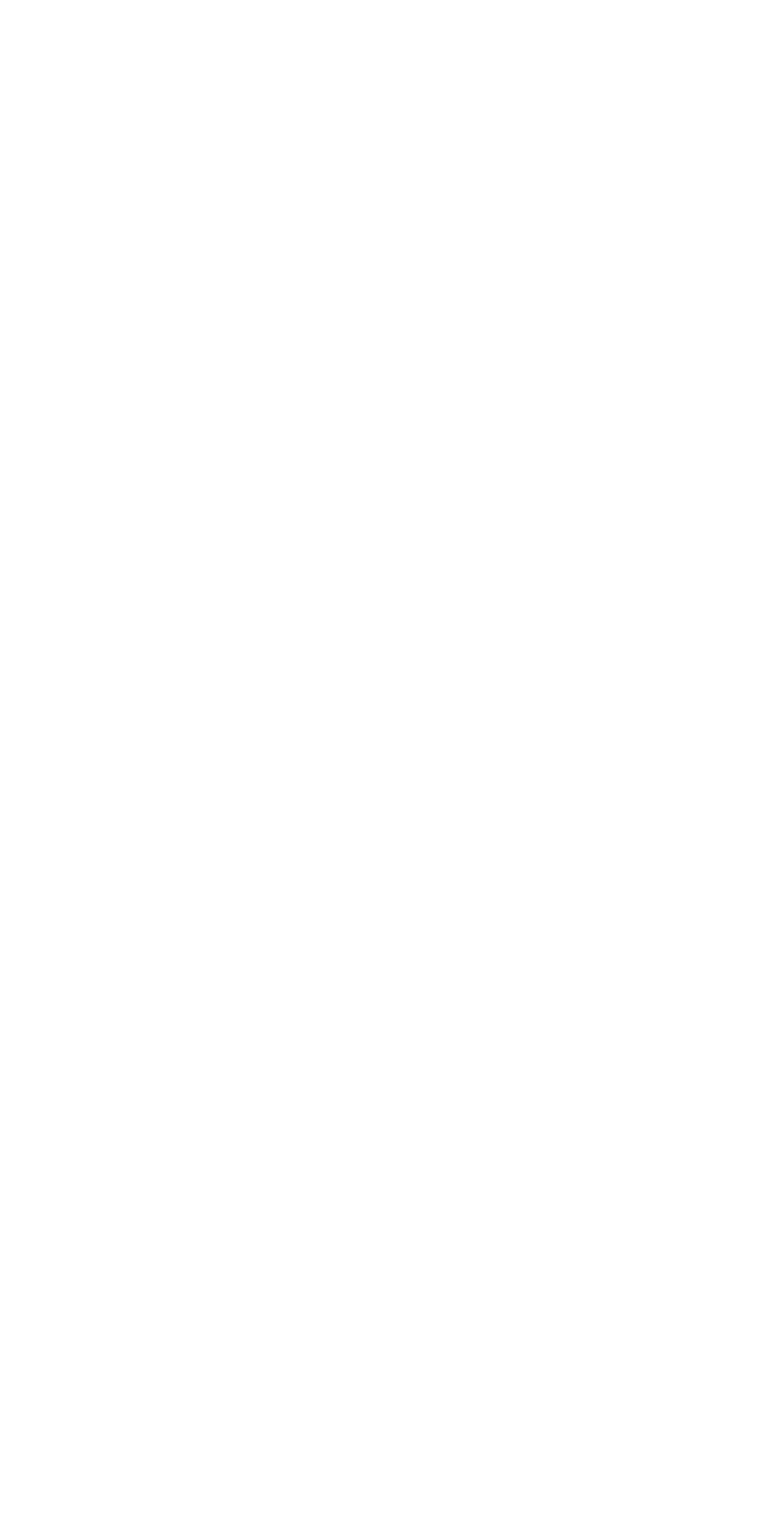
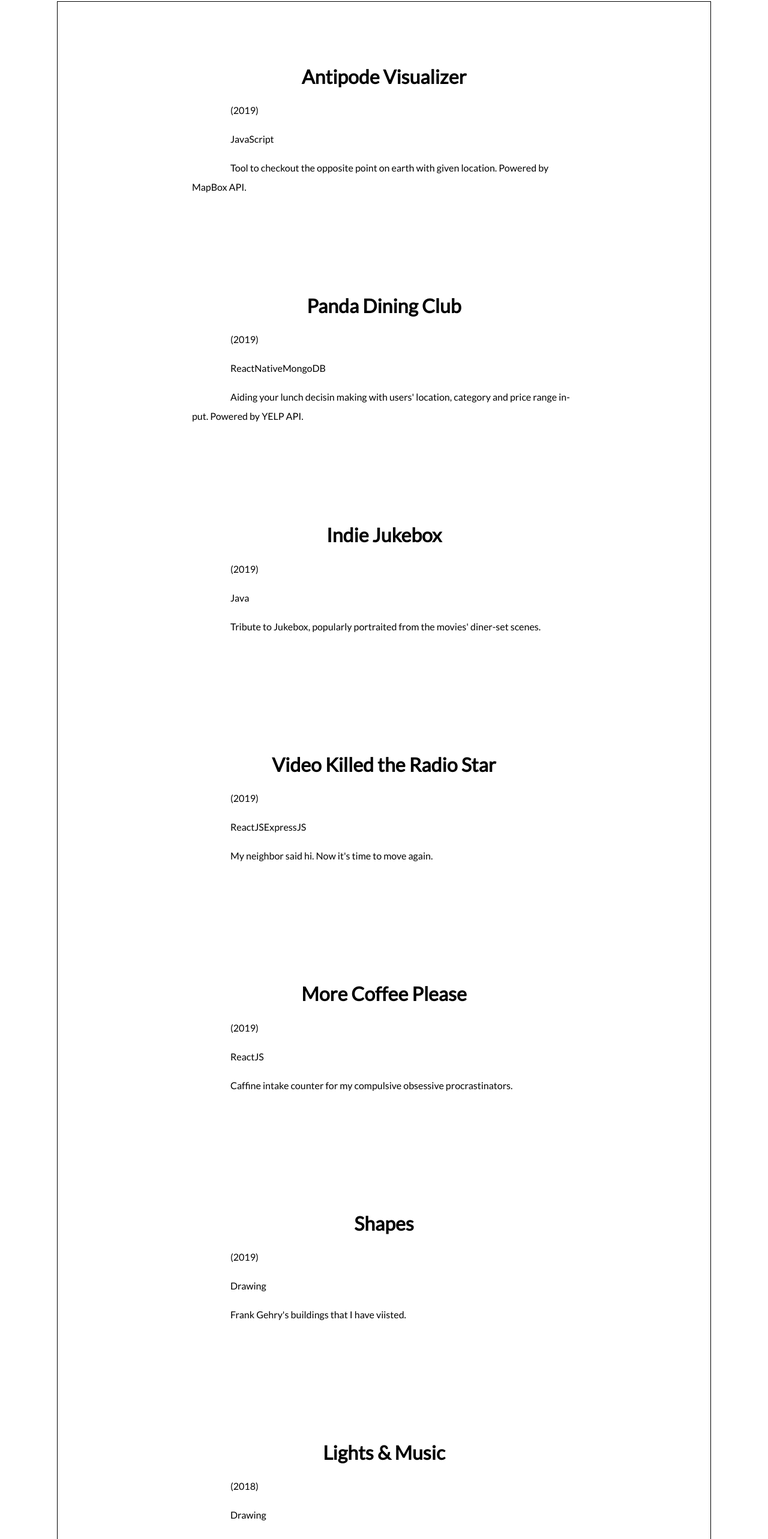
Before and after one commit to fallwall/she-run-freely, a React (Create React App) app: page /codes in a window 1280 px wide. Shown: the part 110-2676 px from the top of the page at 60% size. Before the commit the page ends 800 px from the top, so only its background shows below. Built offline with nearby package versions, Linux system fonts and the light colour scheme.

Commit message:
portfolio json tbc

```diff
--- a/src/App.jsx
+++ b/src/App.jsx
@@ -18,7 +18,7 @@ export default class App extends Component {
         <p>portfolio V2</p>
         <Route exact path="/" render={()=><Home />}/>
         <Route exact path="/about" render={()=><About />}/>
-        <Route exact path="/portfolio" render={()=><Portfolio />}/>
+        <Route exact path="/codes" render={()=><Portfolio />}/>
         <Route exact path="/runs" render={()=><Running />}/>
         <Route exact path="/writes" render={()=><Writing />}/>
         <Route exact path="/writesthis/:id" render={(props) => <WritingOne id={props.match.params.id}/>}/>
--- /dev/null
+++ b/src/components/CodeEntry.jsx
@@ -0,0 +1,13 @@
+import React from 'react';
+import { Link } from 'react-router-dom';
+
+export default function CodeEntry({children}) {
+  return (
+    <div className="writing-entry">
+      <Link to={`/codesthis/${parseInt(children.id)}`}><h1 className="code-entry-title">{children.title}</h1></Link>
+      <p>({children.year})</p>
+      <p>{children.medium.map(i => <span>{i}</span>)}</p>
+      <p className="code-entry-tagline">{children.tagline}</p>
+    </div>
+  )
+}
--- /dev/null
+++ b/src/data/coding_data.json
@@ -0,0 +1,96 @@
+{
+  "entries": [
+    {
+      "id": 1,
+      "title": "Antipode Visualizer",
+      "year": "2019",
+      "medium": [
+        "JavaScript"
+      ],
+      "tagline": "Tool to checkout the opposite point on earth with given location. Powered by MapBox API.",
+      "content": "I'm obsessed with a scene from Paul Aster's book. He was counting down to the end. "
+    },
+    {
+      "id": 2,
+      "title": "Panda Dining Club",
+      "year": "2019",
+      "medium": [
+        "ReactNative",
+        "MongoDB"
+      ],
+      "tagline": "Aiding your lunch decisin making with users' location, category and price range input. Powered by YELP API.",
+      "content": "What I did in junior high sceince class was hiding behind my friends and reading books after books in hope that each book will make me smarter somehow."
+    },
+    {
+      "id": 3,
+      "title": "Indie Jukebox",
+      "year": "2019",
+      "medium": [
+        "Java"
+      ],
+      "tagline": "Tribute to Jukebox, popularly portraited from the movies' diner-set scenes.",
+      "content": "The fascination with diners has a long history. Usually viewed as an optimistic central tenet of Americana, diner nostalgia is rooted in the modern mythologizing of the 1950s, a time when the American middle class was great and life was wonderful. For me, diners are indicative of the loneliness of traveling, especially in America."
+    },
+    {
+      "id": 4,
+      "title": "Video Killed the Radio Star",
+      "year": "2019",
+      "medium": [
+        "ReactJS",
+        "ExpressJS"
+      ],
+      "tagline": "My neighbor said hi. Now it's time to move again.",
+      "content": "What I did in junior high sceince class was hiding behind my friends and reading books after books in hope that each book will make me smarter somehow."
+    },
+    {
+      "id": 5,
+      "title": "More Coffee Please",
+      "year": "2019",
+      "medium": [
+        "ReactJS"
+      ],
+      "tagline": "Caffine intake counter for my compulsive obsessive procrastinators.",
+      "content": "none"
+    },
+    {
+      "id": 6,
+      "title": "Shapes",
+      "year": "2019",
+      "medium": [
+        "Drawing"
+      ],
+      "tagline": "Frank Gehry's buildings that I have viisted.",
+      "content": "TBC."
+    },
+    {
+      "id": 7,
+      "title": "Lights & Music",
+      "year": "2018",
+      "medium": [
+        "Drawing"
+      ],
+      "tagline": "Album covers that has inspired me.",
+      "content": "TBC."
+    },
+    {
+      "id": 8,
+      "title": "On the Regular",
+      "year": "2018",
+      "medium": [
+        "uncategorized"
+      ],
+      "tagline": "For morning coffee drip at IDEO NY.",
+      "content": "TBC."
+    },
+    {
+      "id": 10,
+      "title": "Teardrop, Waterfall",
+      "year": "2016 - Present",
+      "medium": [
+        "photography"
+      ],
+      "tagline": "The waterfall project from Canada, Australia, Argentina. #EveryTearDropEveryWaterfall",
+      "content": "The waterfall project from Canada, Australia, Argentina."
+    }
+  ]
+}
--- a/src/pages/Portfolio.jsx
+++ b/src/pages/Portfolio.jsx
@@ -1,9 +1,16 @@
 import React from 'react';
+import CodeEntry from '../components/CodeEntry';
+import data from '../data/coding_data.json';
+import './coding.css';
 
-export default function Portfolio() {
+const Portfolio = () => {
   return (
-    <div>
-
+    <div className="page-frame">
+      <div className="code-wrapper">
+        {data.entries.map(i => <CodeEntry key={i.id} id={i.id}>{i}</CodeEntry>)}
+      </div>
     </div>
   )
 }
+
+export default Portfolio;
--- a/src/pages/about.css
+++ b/src/pages/about.css
@@ -10,8 +10,9 @@
   display: flex;
   flex-flow: row wrap;
   align-items: center;
-  justify-content: center;
+  /* justify-content: center; */
   width: 100%;
+  margin-left: 7%;
 }
 
 .tech-stack {
```
Also changed, not shown: src/components/CodeEntryOne.jsx (added, +10 -0 lines), src/pages/coding.css (added).
